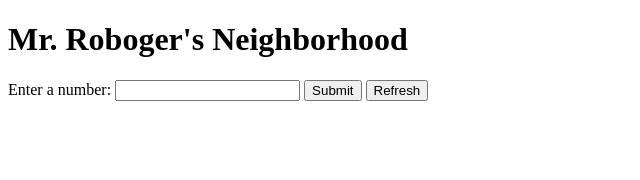
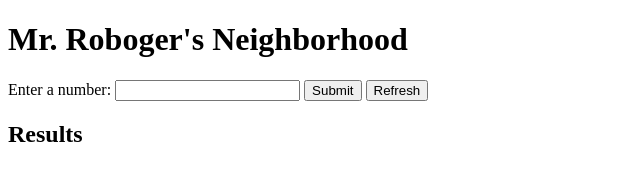
Before and after one commit to kirstenalexissmith/MrRobogers-Neighborhood, a plain HTML site: page index.html in a window 1280 px wide. Shown: the whole page, without its empty margins (0-640 px from the left). Drawn offline with Linux system fonts and the light colour scheme.

```diff
--- a/index.html
+++ b/index.html
@@ -16,6 +16,11 @@
   <button id="refresh">Refresh</button>
 </form>
 
+<div>
+  <h2>Results</h2>
+  <p id="results"></p>
+</div>
+
 <body>
 
 </body>
```
Also changed, not shown: LICENSE.txt (added).
